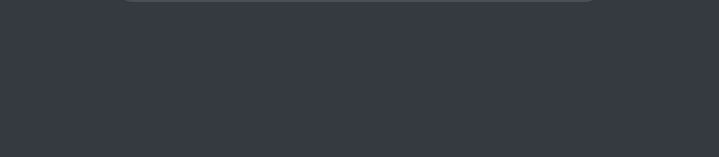
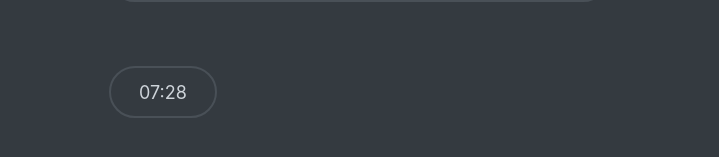
Before and after one commit to amin-kian/React-Quiz, a React (Create React App) app: page / in a window 1280 px wide. Both pictures are taken after a click on the button "Start Quiz". Shown: the part 615-772 px from the top of the page, without its empty margins (281-1000 px from the left). Built offline with nearby package versions, Linux system fonts and the light colour scheme; data requests are answered from the project's data file.

Commit message:
add timer FINAL VERSION

```diff
--- a/public/index.html
+++ b/public/index.html
@@ -2,19 +2,28 @@
 <html lang="en">
   <head>
     <meta charset="utf-8" />
-    <link rel="icon" href="%PUBLIC_URL%/favicon.ico" />
-    <meta name="viewport" content="width=device-width, initial-scale=1" />
-    <meta name="theme-color" content="#000000" />
+    <link
+      rel="icon"
+      href="%PUBLIC_URL%/favicon.ico" />
+    <meta
+      name="viewport"
+      content="width=device-width, initial-scale=1" />
+    <meta
+      name="theme-color"
+      content="#000000" />
     <meta
       name="description"
-      content="Web site created using create-react-app"
-    />
-    <link rel="apple-touch-icon" href="%PUBLIC_URL%/logo192.png" />
+      content="Web site created using create-react-app" />
+    <link
+      rel="apple-touch-icon"
+      href="%PUBLIC_URL%/logo192.png" />
     <!--
       manifest.json provides metadata used when your web app is installed on a
       user's mobile device or desktop. See https://developers.google.com/web/fundamentals/web-app-manifest/
     -->
-    <link rel="manifest" href="%PUBLIC_URL%/manifest.json" />
+    <link
+      rel="manifest"
+      href="%PUBLIC_URL%/manifest.json" />
     <!--
       Notice the use of %PUBLIC_URL% in the tags above.
       It will be replaced with the URL of the `public` folder during the build.
@@ -24,7 +33,7 @@
       work correctly both with client-side routing and a non-root public URL.
       Learn how to configure a non-root public URL by running `npm run build`.
     -->
-    <title>React App</title>
+    <title>The React Quiz</title>
   </head>
   <body>
     <noscript>You need to enable JavaScript to run this app.</noscript>
--- a/src/components/App.js
+++ b/src/components/App.js
@@ -8,6 +8,10 @@
 import NextButton from "./NextButton";
 import Progress from "./Progress";
 import FinishedScreen from "./FinishedScreen";
+import Footer from "./Footer";
+import Timer from "./Timer";
+
+const SECONDS_PER_QUESTION = 30;
 
 const initialState = {
   questions: [],
@@ -17,6 +21,7 @@
   answer: null,
   points: 0,
   highScore: 0,
+  secondsRemaining: null,
 };
 
 function reducer(state, action) {
@@ -28,7 +33,11 @@
     case "dataFailed":
       return { ...state, status: "error" };
     case "start":
-      return { ...state, status: "active" };
+      return {
+        ...state,
+        status: "active",
+        secondsRemaining: state.questions.length * SECONDS_PER_QUESTION,
+      };
     case "newAnswer":
       return {
         ...state,
@@ -53,14 +62,22 @@
         questions: state.questions,
         status: "ready",
       };
+    case "tick":
+      return {
+        ...state,
+        secondsRemaining: state.secondsRemaining - 1,
+        status: state.secondsRemaining === 0 ? "finished" : state.status,
+      };
     default:
       throw new Error("Unknown action");
   }
 }
 
 export default function App() {
-  const [{ questions, status, index, answer, points, highScore }, dispatch] =
-    useReducer(reducer, initialState);
+  const [
+    { questions, status, index, answer, points, highScore, secondsRemaining },
+    dispatch,
+  ] = useReducer(reducer, initialState);
 
   const numQuestions = questions.length;
   const maxPossiblePoints = questions.reduce(
@@ -102,6 +119,7 @@
               answer={answer}
               points={points}
             />
+            <Footer>
               {answer !== null && (
                 <NextButton
                   dispatch={dispatch}
@@ -110,6 +128,11 @@
                   numQuestions={numQuestions}
                 />
               )}
+              <Timer
+                dispatch={dispatch}
+                secondsRemaining={secondsRemaining}
+              />
+            </Footer>
           </>
         )}
         {status === "finished" && (
--- /dev/null
+++ b/src/components/Footer.js
@@ -0,0 +1,5 @@
+function Footer({ children }) {
+  return <footer>{children}</footer>;
+}
+
+export default Footer;
--- /dev/null
+++ b/src/components/Timer.js
@@ -0,0 +1,23 @@
+import { useEffect } from "react";
+
+function Timer({ dispatch, secondsRemaining }) {
+  const mins = Math.floor(secondsRemaining / 60);
+  const seconds = secondsRemaining % 60;
+
+  useEffect(() => {
+    const id = setInterval(() => {
+      dispatch({ type: "tick" });
+    }, 1000);
+    return () => clearInterval(id);
+  }, [dispatch]);
+
+  return (
+    <div className="timer">
+      {mins < 10 && "0"}
+      {mins}:{seconds < 10 && "0"}
+      {seconds}
+    </div>
+  );
+}
+
+export default Timer;
```
Lines whose indentation alone changed are shown as unchanged.
